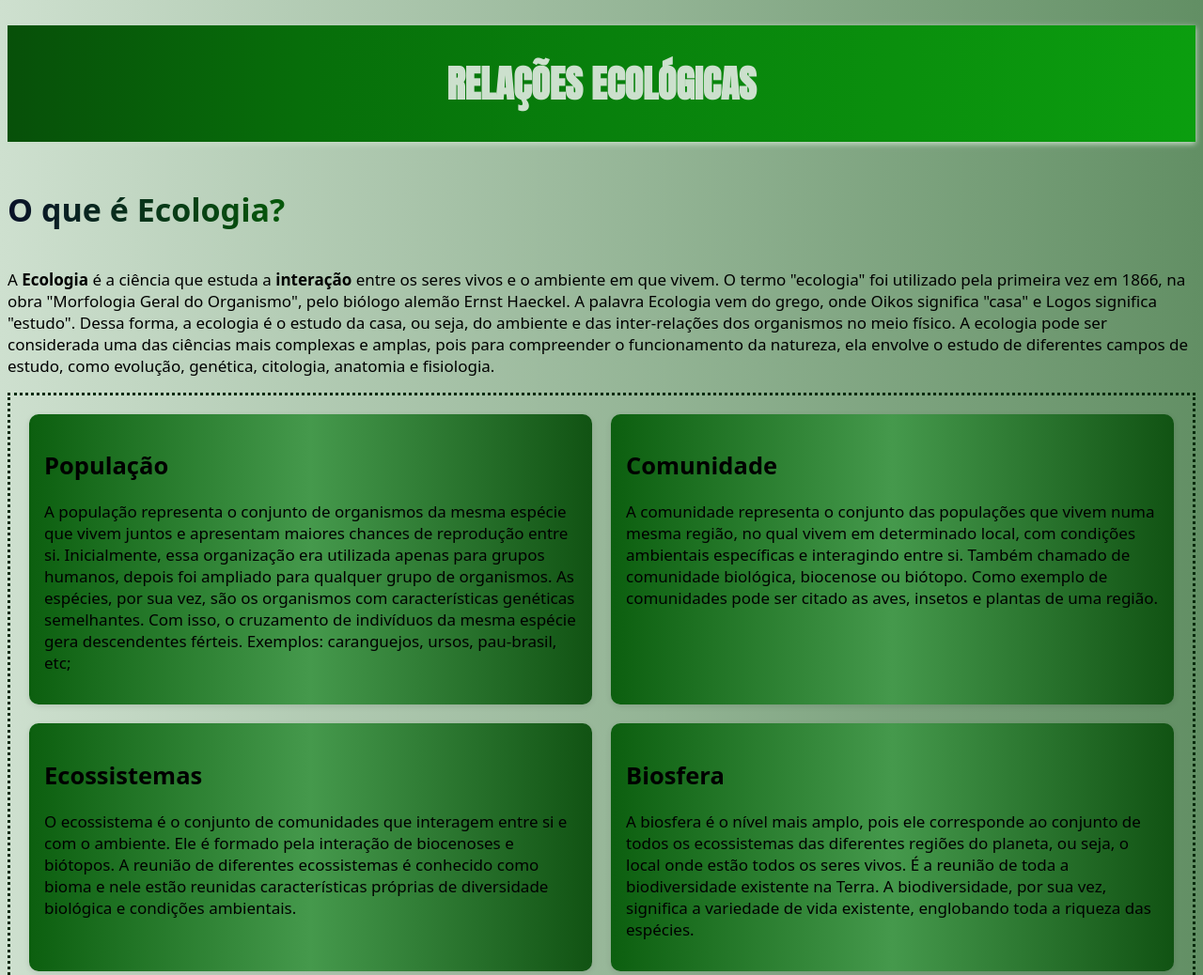
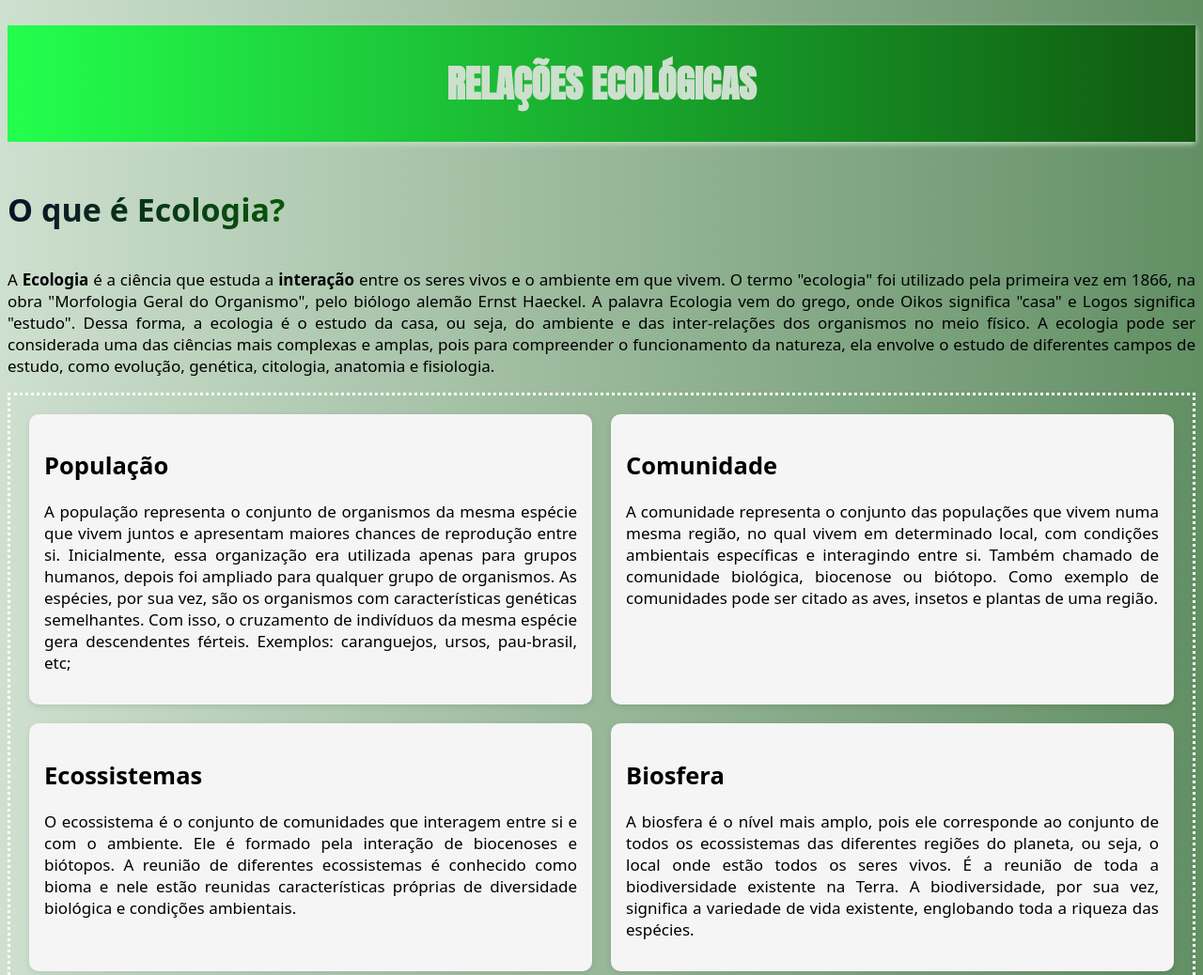
Before and after one commit to caiojesus22/trabalho-bimestral-rela-es-ecol-gicas-, a plain HTML site: page trabalho-bimestral-rela-es-ecol-gicas--main/trabalho-bimestral-rela-es-ecol-gicas--main/index.html in a window 1280 px wide. Shown: the top 1038 px of the page at 94% size. Drawn offline with Linux system fonts and the light colour scheme; a web font is replaced by a local one.

Commit message:
cristiano

```diff
--- a/trabalho-bimestral-rela-es-ecol-gicas--main/trabalho-bimestral-rela-es-ecol-gicas--main/estilos.css
+++ b/trabalho-bimestral-rela-es-ecol-gicas--main/trabalho-bimestral-rela-es-ecol-gicas--main/estilos.css
@@ -64,14 +64,13 @@
   box-shadow: none;
 }
 header h1{
-  background-image: linear-gradient(to right, #075009, #076e0a, #08800c, #0a8f0d, #0b9e0f);
+  background-image: linear-gradient(to right, #23ff4d, rgb(16, 88, 16));
   text-align: center;
   padding: 2rem 1rem;
   font-family: 'Anton', sans-serif;
   font-size: 40px;
   color: #cce0cd;
   box-shadow: 0 2px 6px;
-
 }
 
 
@@ -82,21 +81,22 @@ header h1{
   gap: 20px;
   padding: 20px;
   border-style: dotted;
-  border-color: rgb(2, 41, 12);
+  border-color: white;
 }
 
 .item {
-  background-image: linear-gradient(to left,#115313, #45994c, #0c5f0f );
+  background-color: whitesmoke;
   border-radius: 10px ;
   padding: 16px;
   box-shadow: 0 2px 6px rgba(0,0,0,0.1);
-  border-style: solid rgb(2, 46, 19);
+  border-style: solid rgb(2, 48, 20);
 
 }
 body{
   background-image: linear-gradient(to right, #cee0cf, #628f64);
   font-family: system-ui;
   font-size: 17px;
+  text-align: justify;
 }
 .o-que-e-ecologia{
   font-weight: bold;
--- a/trabalho-bimestral-rela-es-ecol-gicas--main/trabalho-bimestral-rela-es-ecol-gicas--main/formulário.css
+++ b/trabalho-bimestral-rela-es-ecol-gicas--main/trabalho-bimestral-rela-es-ecol-gicas--main/formulário.css
@@ -1,5 +1,5 @@
 header h1{
-  background-image: linear-gradient(to right, #075009, #076e0a, #08800c, #0a8f0d, #0b9e0f);
+  background-image: linear-gradient(to right, #23ff4d, rgb(16, 88, 16));
   text-align: center;
   padding: 2rem 1rem;
   font-family: 'Anton', sans-serif;
--- a/trabalho-bimestral-rela-es-ecol-gicas--main/trabalho-bimestral-rela-es-ecol-gicas--main/relações.css
+++ b/trabalho-bimestral-rela-es-ecol-gicas--main/trabalho-bimestral-rela-es-ecol-gicas--main/relações.css
@@ -1,5 +1,5 @@
 header h1{
-  background-image: linear-gradient(to right, #075009, #076e0a, #08800c, #0a8f0d, #0b9e0f);
+  background-image: linear-gradient(to right, #23ff4d, rgb(16, 88, 16));background-image: linear-gradient(to right, #23ff4d, rgb(16, 88, 16));
   text-align: center;
   padding: 2rem 1rem;
   font-family: 'Anton', sans-serif;
```
